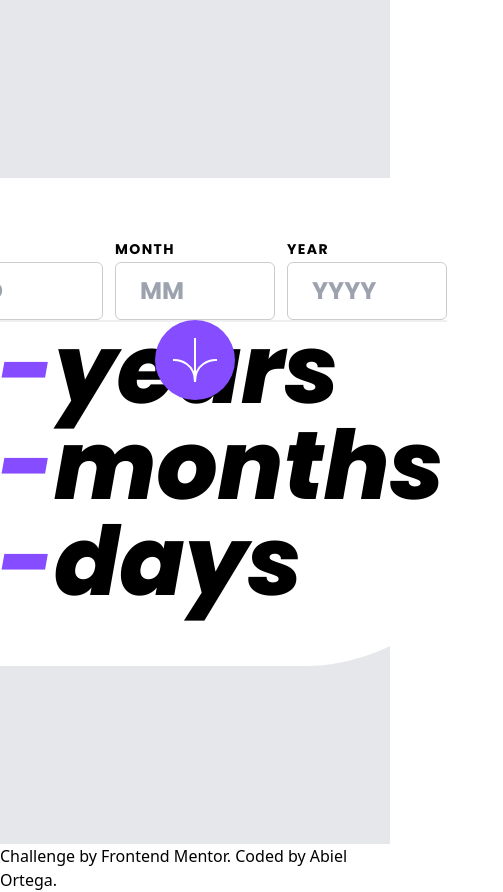
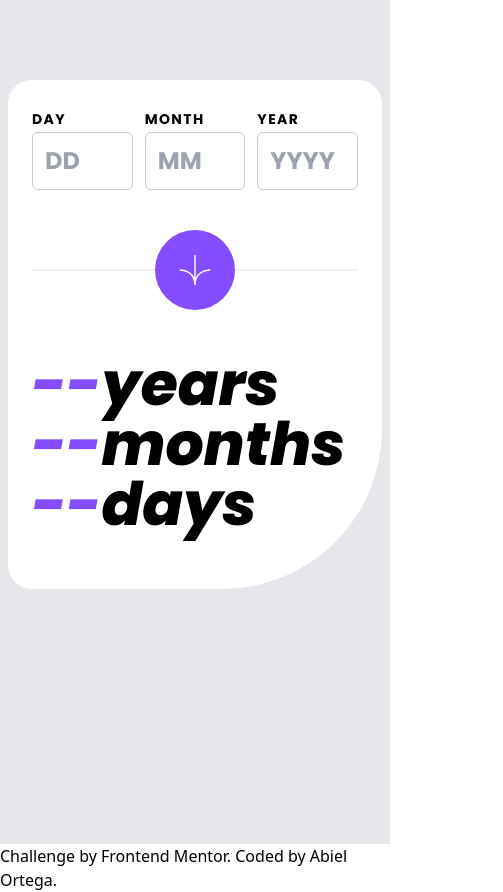
Before and after one commit to Abiel101/Age-Calculator.io, a website: page public/index.html in a window 390 px wide. Shown: the whole page, 503 px wide, since content can reach past the window. Drawn offline with Linux system fonts and the light colour scheme.

Commit message:
updated styles to work for mobile devices

```diff
--- a/public/index.html
+++ b/public/index.html
@@ -8,9 +8,9 @@
   <title>Age calculator app</title>
 </head>
 <body>
-  <main class="font-poppins flex items-center justify-center bg-gray-200 h-screen sm:px-2">
+  <main class="pt-20 px-2 font-poppins md:flex items-center justify-center bg-gray-200 h-screen">
     <!-- Container for aga calculator -->
-    <div class="bg-white p-14 md:w-3/5 rounded-3xl rounded-br-massive">
+    <div class="h-2/3 md:h-4/5 w-full bg-white p-6 md:p-14 md:w-3/5 max-w-4xl rounded-3xl rounded-br-big md:rounded-br-massive">
       <!-- Inputs -->
       <form class="flex w-ful text-lg gap-3 uppercase font-semibold">
 
@@ -34,22 +34,22 @@
       </form>
 
       <!-- Divider and button -->
-      <div class="flex items-center justify-between w-full relative sm:h-20 sm:mb-3 sm:mt-8">
+      <div class="flex items-center justify-between w-full relative h-20 mb-6 mt-10 md:mb-0 md:mt-5">
         <span class="w-full border border-dividLine"></span>
         <div>
-          <button type="button" id="submit-btn" class=" transition ease-in-out duration-300 rounded-full bg-accent md:relative md:right-0 md:w-24 md:h-24 flex items-center justify-center hover:bg-textBlack absolute top-0 left-1/2 -translate-x-1/2 w-20 h-20"><img src="assets/images/icon-arrow.svg" alt="icon-arrow" srcset=""></button>
+          <button type="button" id="submit-btn" class=" transition ease-in-out duration-300 rounded-full bg-accent md:relative md:right-0 md:w-24 md:h-24 flex items-center justify-center hover:bg-textBlack absolute top-0 left-1/2 -translate-x-1/2 w-20 h-20"><img class="w-8 md:w-12" src="assets/images/icon-arrow.svg" alt="icon-arrow" srcset=""></button>
         </div>
       </div>
 
       <!-- Output -->
-      <div class="font-extrabold italic cursor-default">
-        <div class="text-8xl">
+      <div class="font-extrabold italic cursor-default pt-5 md:pt-0">
+        <div class="text-6xl md:text-7xl lg:text-8xl">
           <h2><span class="text-accent" id="year_output">--</span>years</h2>
         </div>
-        <div class="text-8xl">
+        <div class="text-6xl md:text-7xl lg:text-8xl">
           <h2><span class="text-accent" id="month_output">--</span>months</h2>
         </div>
-        <div class="text-8xl">
+        <div class="text-6xl md:text-7xl lg:text-8xl">
           <h2><span class="text-accent" id="day_output">--</span>days</h2>
         </div>
       </div>
--- a/public/index.js
+++ b/public/index.js
@@ -61,7 +61,6 @@ if(birthMonth > currentMonth){
   currentMonth = currentMonth + 12;
   currentYear = currentYear - 1;
 }
-//TODO: These are not being defined.
 let d = currentDay - birthDay;
 let m = currentMonth - birthMonth;
 let y = currentYear - birthYear;
--- a/src/styles.css
+++ b/src/styles.css
@@ -12,7 +12,7 @@
   }
 }
 .input{
-  @apply border border-borderGray hover:border-accent rounded-md text-2xl font-semibold px-6 py-3 w-full focus:border-accent cursor-pointer outline-none;
+  @apply border border-borderGray hover:border-accent rounded-md text-2xl font-semibold px-3 py-3 md:px-6 md:py-3 w-full focus:border-accent cursor-pointer outline-none;
 }
 .error{
   @apply border border-red-500 hover:border-red-500 rounded-md text-2xl font-semibold px-6 py-3 w-full focus:border-accent cursor-pointer outline-none;
--- a/tailwind.config.js
+++ b/tailwind.config.js
@@ -13,7 +13,8 @@ module.exports = {
         poppins: 'Poppins'
       },
       borderRadius:{
-        massive: '12.5rem'
+        massive: '12.5rem',
+        big: '10rem'
       }
     },
   },
```
Also changed, not shown: public/styles.css.
